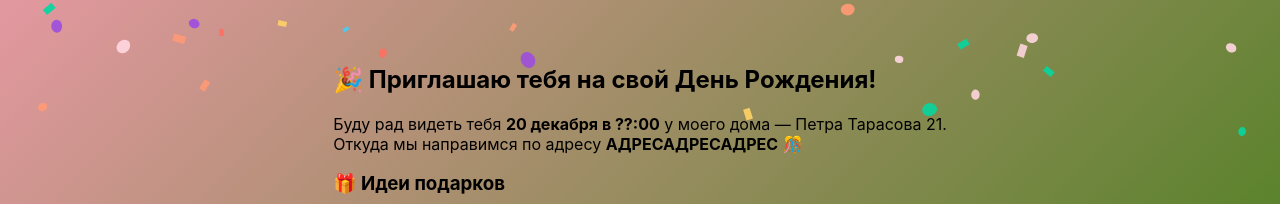
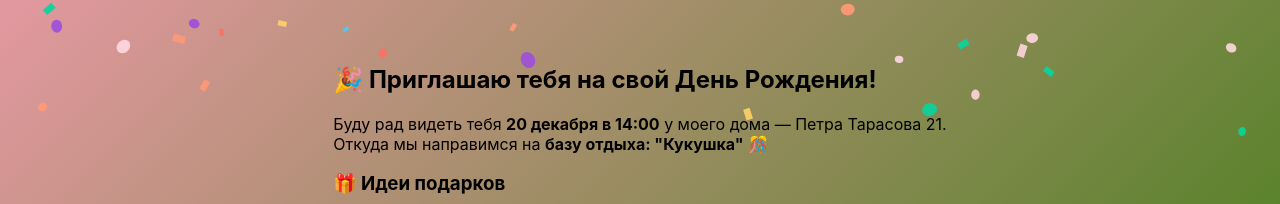
Before and after one commit to vodeara/birthday-invite, a plain HTML site: page index.html in a window 1280 px wide. Both pictures are taken after a click on the button "Открыть". Shown: the part 192-396 px from the top of the page. Drawn offline with Linux system fonts and the light colour scheme.

Commit message:
Update index.html

```diff
--- a/index.html
+++ b/index.html
@@ -89,8 +89,8 @@
       <button id="closeBtn" class="close-btn">✕</button>
       <h1>🎉 Приглашаю тебя на свой День Рождения!</h1>
       <p class="lead">
-        Буду рад видеть тебя <b>20 декабря в ??:00</b> у моего дома — Петра Тарасова 21.<br>
-        Откуда мы направимся по адресу <b>АДРЕСАДРЕСАДРЕС</b> 🎊
+        Буду рад видеть тебя <b>20 декабря в 14:00</b> у моего дома — Петра Тарасова 21.<br>
+        Откуда мы направимся на <b>базу отдыха: "Кукушка"</b> 🎊
       </p>
 
       <div class="gifts">
```
